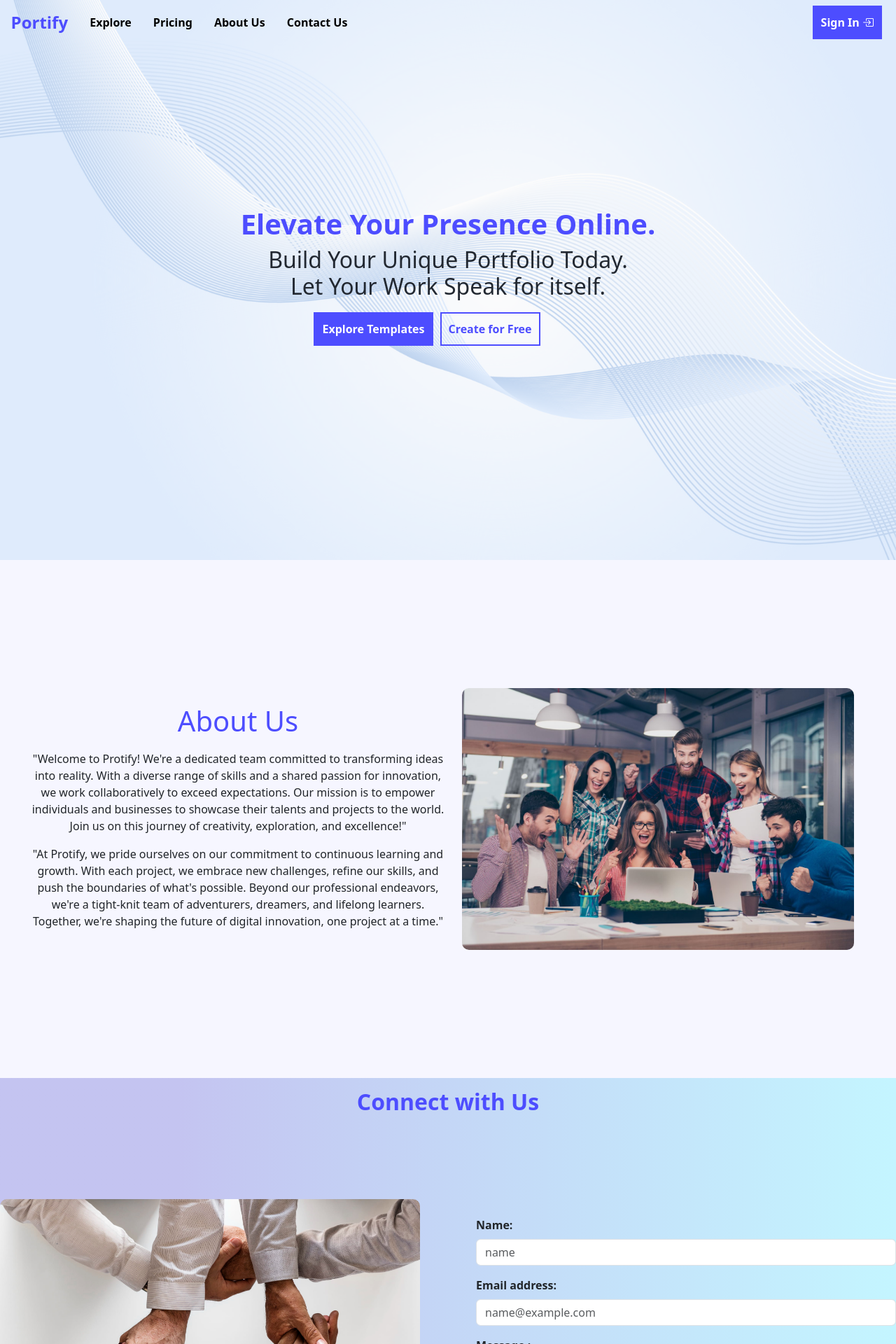
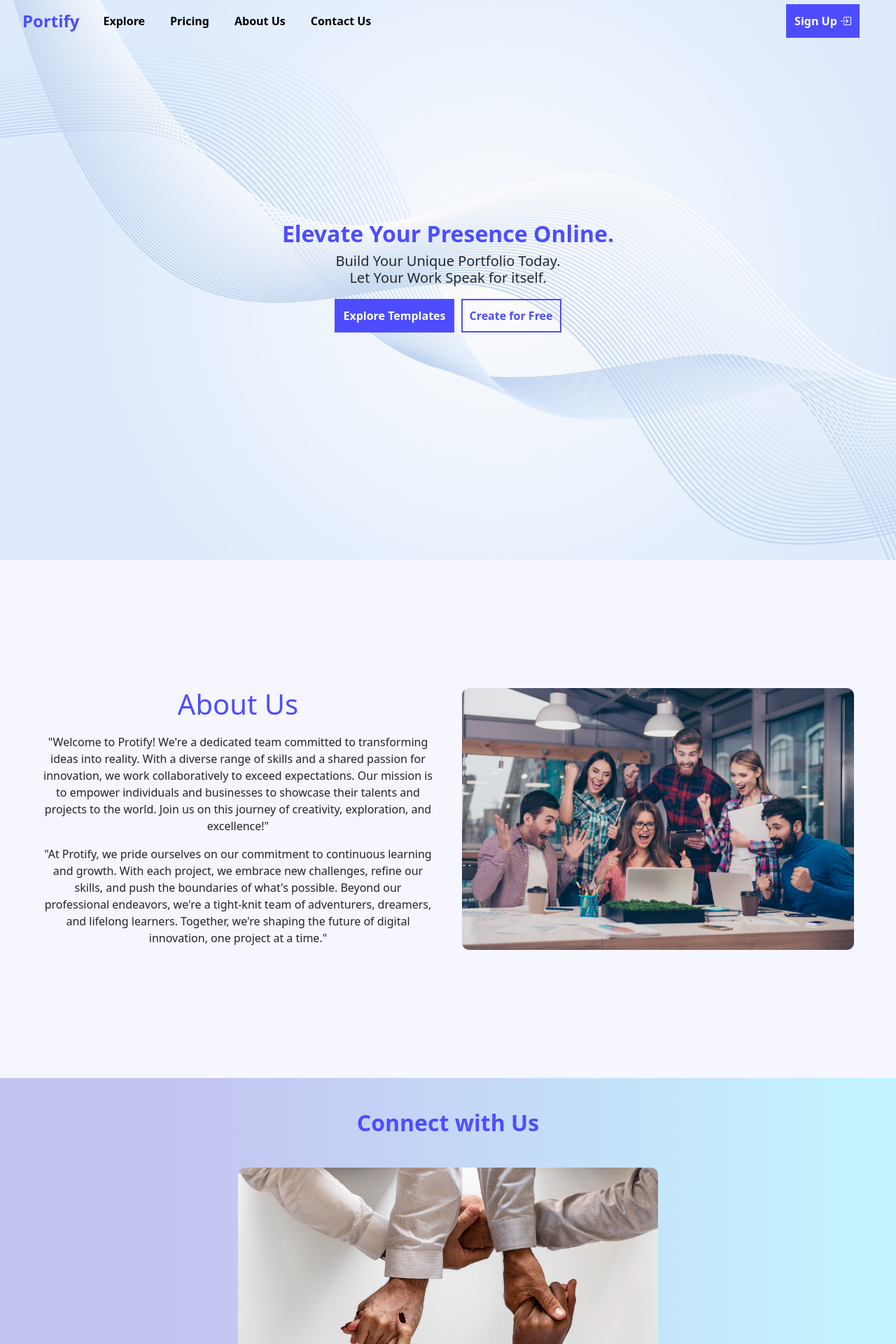
Before and after one commit to faiyazAziz/portify, a Django app: page / in a window 1280 px wide. Shown: the top 1920 px of the page at 70% size. Run offline with Django 5.2, Linux system fonts and the light colour scheme.

Commit message:
made responsive

```diff
--- a/main/static/main/css/home.css
+++ b/main/static/main/css/home.css
@@ -15,6 +15,7 @@
     position: fixed;
     bottom:0;
     z-index:100;
+    width: 100%;
 }
 
 .navbar {
@@ -28,6 +29,7 @@
     align-items: center;
     justify-content: space-between;
     transition: background-color 0.3s ease;
+    padding: 0 20px;
 }
 
 .navbar.scrolled {
@@ -39,32 +41,31 @@
     display: flex;
     align-items: center;
     justify-content: space-around;
-    width: 40%;
 }
-
 
 .nav-item {
     font-weight: 600;
     color: black;
+    padding: 0 10px;
 }
 
 a{
     text-decoration: none;
-    color: var(--secondary-color)
+    color: inherit;
 }
 
-.logo a{
+.navbar-brand {
     font-size: 1.5rem;
     font-weight: bold;
     color: var(--primary-color);
 }
 
+.nav-item a{
+    color: black;
+}
+
 .nav-item:hover{
     border-bottom: 2px solid gray;
-}
-
-a{
-    color: inherit;
 }
 
 .heroBanner {
@@ -73,6 +74,7 @@ a{
     justify-content: center;
     align-items: center;
     height: 100vh;
+    padding: 20px;
 }
 
 .heroBanner::before {
@@ -98,11 +100,12 @@ a{
 .heading {
     color: var(--primary-color);
     font-weight: bold;
-
+    font-size: 2rem;
 }
 
 .subheading {
     color: var(--secondary-color);
+    font-size: 1.25rem;
 }
 
 .heroButtons {
@@ -110,7 +113,8 @@ a{
     align-items: center;
     justify-content: center;
     gap: 10px;
-    padding: 10px 60px 10px 0px;
+    padding: 10px 0;
+    flex-wrap: wrap;
 }
 
 .btn {
@@ -155,11 +159,13 @@ a{
     width: 100%;
     max-width: 600px;
     text-align: center;
+    padding: 20px;
 }
 
 .topic{
     color: var(--primary-color);
     padding: 10px;
+    font-size: 1.5rem;
 }
 
 .about .detail{
@@ -183,33 +189,37 @@ a{
 
 .contact-us{
     width: 100%;
-    height: calc(100vh - 60px);
-    /* background-color: #cfecf769; */
+    min-height: calc(100vh - 60px);
     background: rgb(103,103,218);
-background: linear-gradient(90deg, rgba(103,103,218,0.38707983193277307) 20%, rgba(0,212,255,0.23021708683473385) 100%);
+    background: linear-gradient(90deg, rgba(103,103,218,0.38707983193277307) 20%, rgba(0,212,255,0.23021708683473385) 100%);
     box-sizing: border-box;
     display: flex;
     align-items: center;
     justify-content: center;
     flex-direction: column;
+    padding: 20px;
 }
 
 .title{
     font-size: 2rem;
     font-weight: bold;
     color: var(--primary-color);
-    padding-top: 10px;
+    padding: 20px 0;
+    text-align: center;
 }
 
 .contact-container{
-    height: 100%;
+    width: 100%;
     display: flex;
     align-items: center;
     justify-content: center;
-    gap: 80px;
+    gap: 20px;
+    flex-wrap: wrap;
+    padding: 20px;
 }
 
 .contact-photo {
+    width: 100%;
     max-width: 600px;
     display: flex;
     align-items: center;
--- a/main/templates/main/home.html
+++ b/main/templates/main/home.html
@@ -31,20 +31,42 @@
         </div>
         {% endif %}
     </div>
-    <nav class="navbar" id='navbar'>
-        <div class="nav-left">
-            <div class="logo"><a href="#main">Portify</a></div>
-            <div class="nav-item"><a href="#about-us" onclick="scrollToSection('about')">Explore</a></div>
-            <div class="nav-item"><a href="#about-us" onclick="scrollToSection('about')">Pricing</a></div>
-            <div class="nav-item"><a href="#about-us" onclick="scrollToSection('about')">About Us</a></div>
-            <div class="nav-item"><a href="#contact-us" onclick="scrollToSection('contact')">Contact Us</a></div>
-        </div>
-        <div class="nav-right">
-            {% if user.is_authenticated %}
-                <div class="login btn"><a href='{% url "dashboard" request.user.username %}'> Dashboard  <i class="bi bi-box-arrow-in-right"></i></a></div>
-            {% else %}
-                <div class="login btn"><a href='{% url "register" %}'> Sign In  <i class="bi bi-box-arrow-in-right"></i></a></div>
-            {% endif%}
+
+    <nav class="navbar navbar-expand-lg" id='navbar'>
+        <div class="container-fluid">
+            <a class="navbar-brand" href='{% url "home" %}'>Portify</a>
+            <button class="navbar-toggler" type="button" data-bs-toggle="offcanvas" data-bs-target="#offcanvasNavbar" aria-controls="offcanvasNavbar">
+                <span class="navbar-toggler-icon"></span>
+            </button>
+            <div class="offcanvas offcanvas-end" tabindex="-1" id="offcanvasNavbar" aria-labelledby="offcanvasNavbarLabel">
+                <div class="offcanvas-header">
+                    <h5 class="offcanvas-title" id="offcanvasNavbarLabel">Menu</h5>
+                    <button type="button" class="btn-close" data-bs-dismiss="offcanvas" aria-label="Close"></button>
+                </div>
+                <div class="offcanvas-body">
+                    <ul class="navbar-nav justify-content-start flex-grow-1 mt-1">
+                        <li class="nav-item">
+                            <a class="nav-link" href="#">Explore</a>
+                        </li>
+                        <li class="nav-item">
+                            <a class="nav-link" href="#about-us">Pricing</a>
+                        </li>
+                        <li class="nav-item">
+                            <a class="nav-link" href='{% url "home" %}'>About Us</a>
+                        </li>
+                        <li class="nav-item">
+                            <a class="nav-link" href="#contact-us">Contact Us</a>
+                        </li>
+                    </ul>
+                    <div class="nav-right">
+                        {% if user.is_authenticated %}
+                            <a class="btn" href='{% url "dashboard" request.user.username %}'> Dashboard <i class="bi bi-box-arrow-in-right"></i></a>
+                        {% else %}
+                            <a class="btn" href='{% url "register" %}'> Sign Up <i class="bi bi-box-arrow-in-right"></i></a>
+                        {% endif %}
+                    </div>
+                </div>
+            </div>
         </div>
     </nav>
 
@@ -92,7 +114,6 @@
                 <img src="{% static 'main/images/contact.jpg' %}">
             </div>
             <div class='contact-text'>
-                {% comment %} <div class='about topic'><h1>About Us</h1></div> {% endcomment %}
                 <form class='' action='{% url "home" %}' method='POST'>
                     <div class="mb-3">
                         <label for="exampleFormControlInput1 topic" class="form-label" style="font-weight:600;">Name: </label>
@@ -151,10 +172,11 @@
                         <i class="bi bi-phone-fill me-3"></i> + 91 72098 49883
                     </p>
                     <p>
-                        <i class="bi bi-printer-fill me-3"></i> + 01 234 567 89
+                        <i class="bi bi-printer-fill me-3"></i> + 01 335 633 77
                     </p>
                 </div>
 
+                <!-- Social Media Links -->
                 <!-- Social Media Links -->
                 <div class="col-md-3 col-lg-4 col-xl-4 mx-auto mt-3">
                     <h5 class="text-uppercase mb-4 font-weight-bold">Follow Us</h5>
@@ -167,10 +189,16 @@
                 </div>
             </div>
 
-            <!-- Footer Bottom -->
-            <div class="row d-flex justify-content-center">
-                <div class="col-md-8 col-lg-8">
-                    <p class="text-center text-md-left">&copy; 2024 Protify. All Rights Reserved.</p>
+            <div class="row align-items-center">
+                <div class="col-md-7 col-lg-8">
+                    <p class="text-center text-md-left">© 2023 Protify. All Rights Reserved.</p>
+                </div>
+                <div class="col-md-5 col-lg-4">
+                    <p class="text-center text-md-right">
+                        <a href="#!" class="text-white">Privacy Policy</a>
+                        <span class="text-white mx-2">|</span>
+                        <a href="#!" class="text-white">Terms of Use</a>
+                    </p>
                 </div>
             </div>
         </div>
--- a/portfoliobuilder/settings.py
+++ b/portfoliobuilder/settings.py
@@ -33,7 +33,8 @@ SECRET_KEY = config('SECRET_KEY')
 # SECURITY WARNING: don't run with debug turned on in production!
 DEBUG = config('DEBUG', default=False, cast=bool)
 
-ALLOWED_HOSTS = ['portify-1.onrender.com','http://127.0.0.1:8000']
+# ALLOWED_HOSTS = ['portify-1.onrender.com','http://127.0.0.1:8000']
+ALLOWED_HOSTS = []
 
 # Application definition
 
```
Also changed, not shown: other parts of main/static/main/css/home.css (+45 -2 lines), main/static/main/css/dashboard.css (+41 -31 lines), main/templates/main/dashboard.html (+55 -49 lines).
